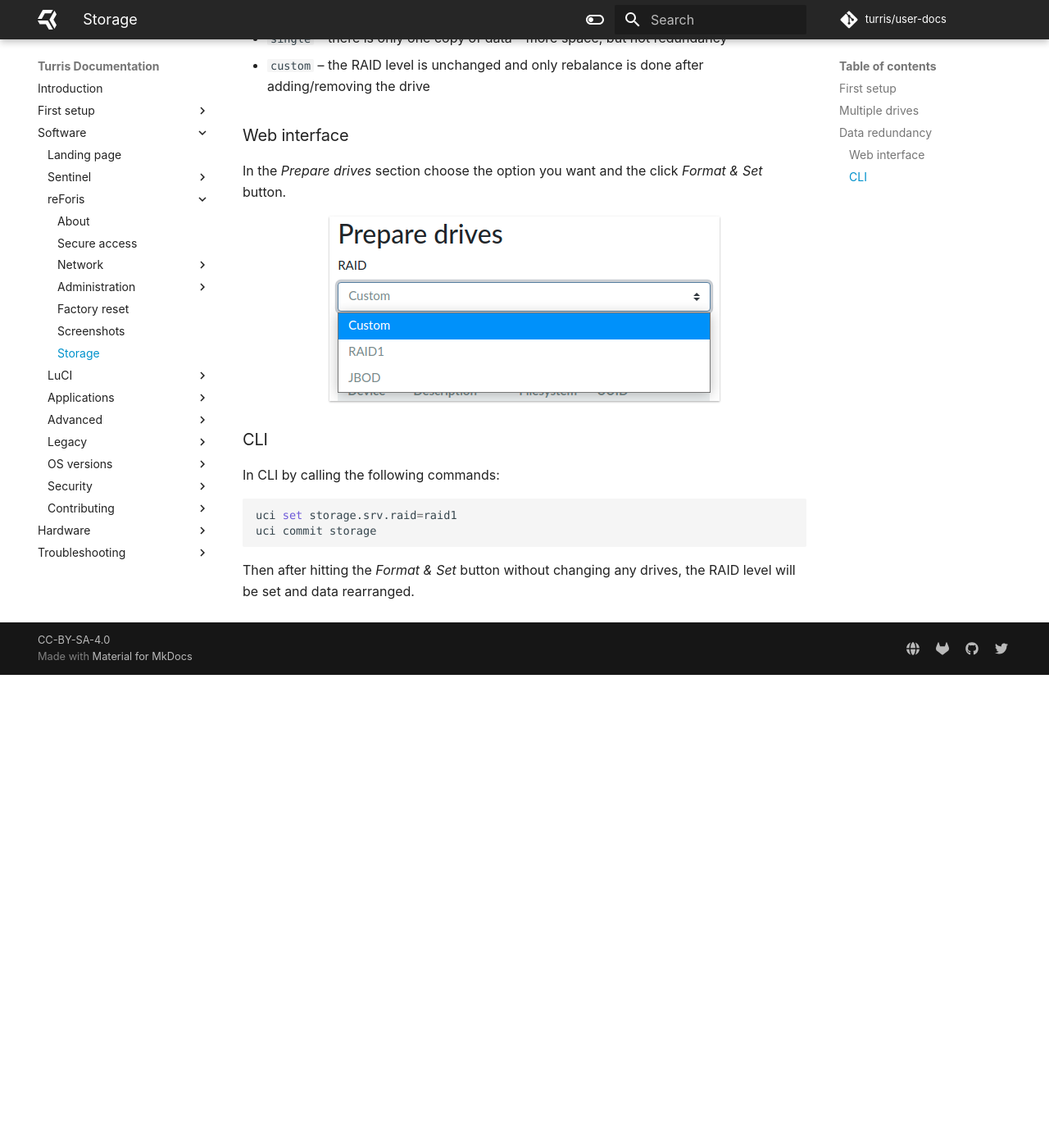
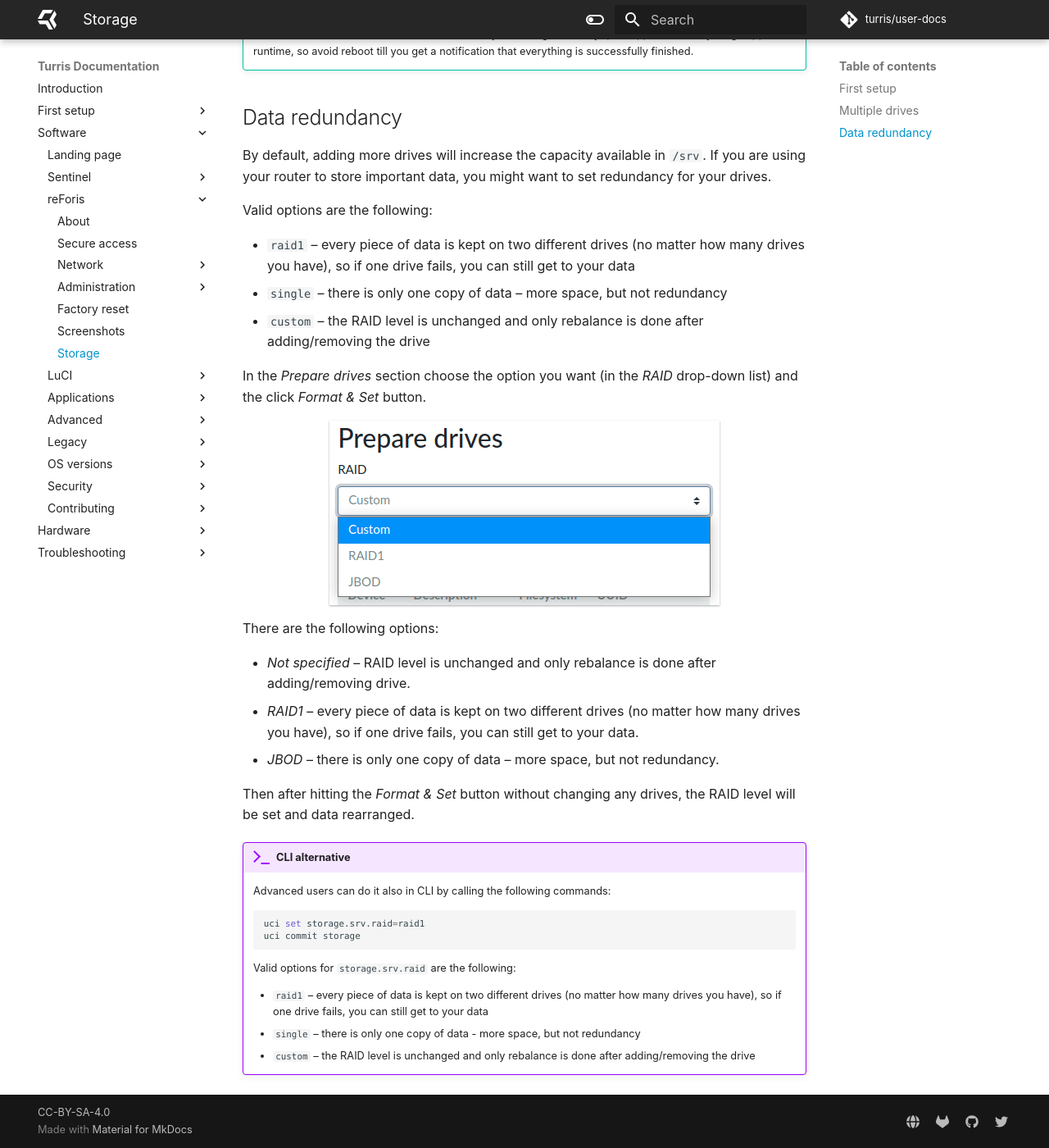
Before and after one commit to turris-cz/user-docs, an MkDocs documentation site: the page built from docs/basics/reforis/storage-plugin/storage-plugin.md, in a window 1280 px wide and 1400 px high, scrolled down 3002 px. Shown: the whole window at 82% size. Built offline with MkDocs 1.6.1 and Material for MkDocs 9.7.7, drawn with Linux system fonts in a browser that asks for light colours; before the commit the page ends 3825 px from its top, so only the background shows below that; some of the changed text lies outside the part shown.

Commit message:
basics/reforis: Improve reForis documentation pages

````diff
--- a/docs/basics/reforis/storage-plugin/storage-plugin.md
+++ b/docs/basics/reforis/storage-plugin/storage-plugin.md
@@ -4,10 +4,15 @@
 ---
 # Storage plugin
 
-Turris Omnia contains a soldered eMMC flash memory chip, which is used as the system storage.
-It holds both the Turris OS itself and the created data. But if you want to use
-applications that need to save larger amounts of data, you can use an external
-storage device.
+<!--storage-general-start-->
+Turris Omnia contains a soldered eMMC flash memory chip which is used as the
+system storage. It holds both the Turris OS itself and the created data. But
+if you want to use applications which need to save larger amounts of data you
+can use an external storage device.
+
+The same applies to Turris 1.0 and 1.0 as well. Turris MOX (and Turris Shield)
+uses a microSD card instead but it has very similar properties like the
+soldered flash memory.
 
 !!! tip
     If you want to use [Nextcloud](../../../geek/nextcloud/nextcloud.md),
@@ -15,22 +20,24 @@
     put them on the internal flash. Always use external storage as internal
     flash could be easily destroyed by I/O intensive applications! You can
     recognize such applications by _External storage_ label, which you can see
-    in the _Packages_ tab. Also, please make sure that your data will fit on the
-    new drive before switching.
+    in the _Packages_ tab. Also, please make sure that your data will fit on
+    the new drive before switching.
 
 The storage plugin allows you to easily move your `/srv` to an external drive.
-It both allows getting more space and lengthen the lifespan of the internal eMMC
-flash storage. The `/srv` directory is used for storing site-specific data as
-defined in the [FHS
-specification](https://en.wikipedia.org/wiki/Filesystem_Hierarchy_Standard). The
-storage plugin can't move other parts of the file system. But it doesn't matter
-because all data-intensive applications save their data into `/srv`.
+It both allows getting more space and lengthen the lifespan of the internal
+eMMC flash storage. The `/srv` directory is used for storing site-specific data
+as defined in the [FHS specification](https://en.wikipedia.org/wiki/Filesystem_Hierarchy_Standard).
+The storage plugin can't move other parts of the file system. But it doesn't
+matter because all data-intensive applications save their data into `/srv`.
+<!--storage-general-end-->
 
 ## First setup
 
-Pick an external storage device, which you want to move your persistent data to.
-It can be, for example, a simple USB flash drive, but it is strongly encouraged
-to use a regular HDD or SSD to get both higher speed and better durability.
+<!--storage-first-start-->
+Pick an external storage device, which you want to move your persistent
+data to. It can be, for example, a simple USB flash drive, but it is strongly
+encouraged to use a regular HDD or SSD to get both higher speed and better
+durability.
 
 !!! warning
     Setting up external storage will destroy all data on newly selected
@@ -41,8 +48,12 @@
 connected to the router.
 
 Once the external storage is inserted, inside the _Storage_ tab in reForis in
-the _Prepare drives_ section, select where your persistent data should be stored and
-press the _Format & Set_ button.
+the _Prepare drives_ section, select where your persistent data should be
+stored and press the _Format & Set_ button.
+<!--storage-first-end-->
+
+!!! info
+    More than one device may be selected.
 
 ![Storage devices](devices.png)
 
@@ -60,39 +71,39 @@
 
 ![Notification after reboot](done.png)
 
-Once the process is finished, you have rebooted your router and logged back into
-reForis, the selected storage will be highlighted blue with a green alert. This
-means that the operation was successful and your data will from now on be
-written to the external disk.
+Once the process is finished, you have rebooted your router and logged back
+into reForis, the selected storage will be highlighted blue with a green
+alert. This means that the operation was successful and your data will from
+now on be written to the external disk.
 
 ![Device is ready](device-ready.png)
+
+![Drive selection](selection.png)
 
 ## Multiple drives
 
 You can add additional drives anytime you need more space or redundancy. Simply
 select an additional drive in the web interface.
 
-**Data on the newly selected drive will be deleted.** Data on old drives will be
-spread across all enabled drives.
+**Data on the newly selected drive will be deleted.** Data on old drives will
+be spread across all enabled drives.
 
 ![Multiple devices](multiple-devices.png)
 
 If you have more drives and want to remove/replace some of them, do so by
-unchecking them in in the Web UI and hitting the _Format & Set_ button. Removing
-drive takes a long time as data need to be moved out of it first and
+unchecking them in in the Web UI and hitting the _Format & Set_ button.
+Removing a drive takes a long time as data need to be moved out of it first.
 
 !!! tip
     No additional reboot is needed to extend/shrink your storage. Actually
-    quite opposite – everything happens at runtime, so avoid reboot till you get a
-    notification that everything is successfully finished.
-
+    quite opposite – everything happens at runtime, so avoid reboot till you
+    get a notification that everything is successfully finished.
 
 ## Data redundancy
 
-By default, adding more drives will increase the capacity available in `/srv`. If
-you are using your router to store important data, you might want to set
-redundancy for your drives. It can be done in two ways: via the web interface or
-CLI.
+By default, adding more drives will increase the capacity available in `/srv`.
+If you are using your router to store important data, you might want to set
+redundancy for your drives.
 
 Valid options are the following:
 
@@ -102,21 +113,34 @@
 * `custom` – the RAID level is unchanged and only rebalance is done after
   adding/removing the drive
 
-### Web interface
-
-In the _Prepare drives_ section choose the option you want and the click _Format &
-Set_ button.
+In the _Prepare drives_ section choose the option you want (in the _RAID_
+drop-down list) and the click _Format & Set_ button.
 
 ![Raid options](raid-options.png)
 
-### CLI
+There are the following options:
 
-In CLI by calling the following commands:
+* _Not specified_ – RAID level is unchanged and only rebalance is done after
+  adding/removing drive.
+* _RAID1_ – every piece of data is kept on two different drives (no matter how
+  many drives you have), so if one drive fails, you can still get to your data.
+* _JBOD_ – there is only one copy of data – more space, but not redundancy.
 
-```bash
-uci set storage.srv.raid=raid1
-uci commit storage
-```
+Then after hitting the _Format & Set_ button without changing any drives, the
+RAID level will be set and data rearranged.
 
-Then after hitting the _Format & Set_ button without changing any drives, the RAID level
-will be set and data rearranged.
+!!! cli-alt "CLI alternative"
+    Advanced users can do it also in CLI by calling the following commands:
+
+    ```bash
+    uci set storage.srv.raid=raid1
+    uci commit storage
+    ```
+
+    Valid options for `storage.srv.raid` are the following:
+
+    * `raid1` – every piece of data is kept on two different drives (no matter how
+      many drives you have), so if one drive fails, you can still get to your data
+    * `single` – there is only one copy of data - more space, but not redundancy
+    * `custom` – the RAID level is unchanged and only rebalance is done after
+      adding/removing the drive
````
Also changed, not shown: docs/basics/reforis/dns/reforis-dns.md (+1 -1 lines), docs/basics/reforis/factory-reset/factory-reset.md (+1 -1 lines), docs/basics/reforis/notifications/reforis-notifications.md (+1 -1 lines), docs/basics/reforis/updates/reforis-updates.md (+6 -2 lines), docs/basics/reforis/storage-plugin/format.png (added), docs/basics/reforis/storage-plugin/raid.png (added), docs/basics/reforis/storage-plugin/selection.png (added).
